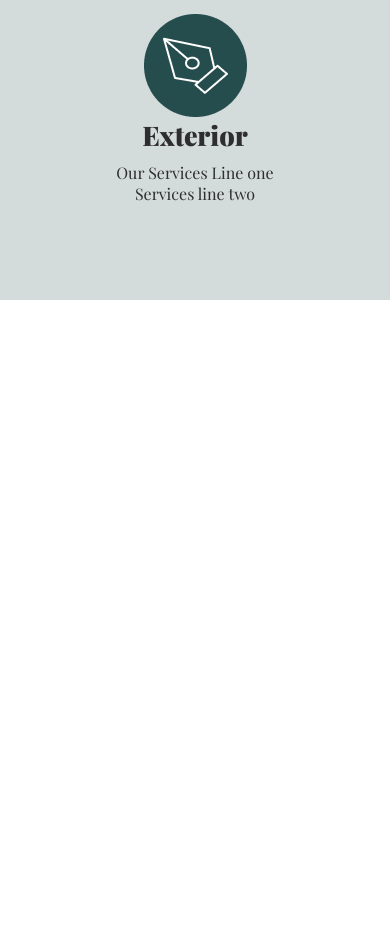
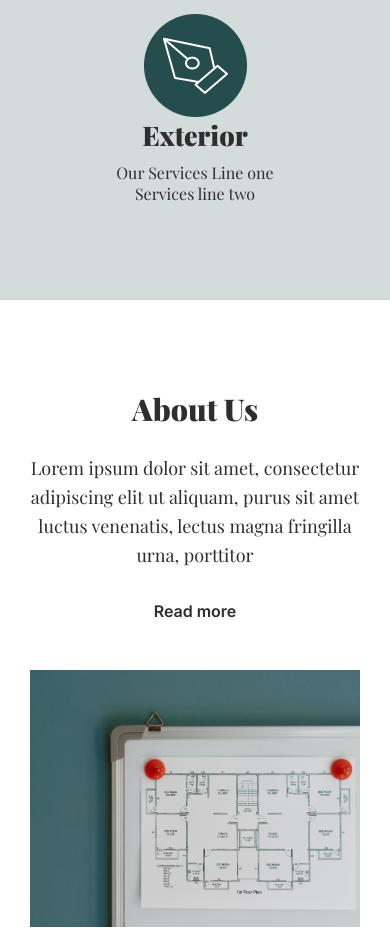
Before and after one commit to Screamo95/ArchiWeb, a plain HTML site: page index.html in a window 390 px wide. Shown: the part 1192-2139 px from the top of the page. Before the commit the page ends 1492 px from the top, so only its background shows below. Drawn offline with Linux system fonts and the light colour scheme.

Commit message:
add about

```diff
--- a/index.html
+++ b/index.html
@@ -79,6 +79,20 @@
     </div>
   </section>
 
+  <!-- About -->
+  <section class="about">
+    <div class="global__container">
+      <div class="about__body">
+        <img src="img/about_img.png" alt="About us" class="about-img">
+        <div class="about__content">
+          <h2 class="about__content-title">About Us</h2>
+          <p class="about__content-txt">Lorem ipsum dolor sit amet, consectetur adipiscing elit ut aliquam, purus sit amet luctus venenatis, lectus magna fringilla urna, porttitor</p>
+          <a class="about__content-link">Read more</a>
+        </div>
+      </div>
+    </div>
+  </section>
+
   <script src="js/scripts.js"></script>
 
 </body>
--- a/styles/style.css
+++ b/styles/style.css
@@ -1,6 +1,10 @@
 /* Global */
 * {
   box-sizing: border-box;
+}
+.global__container {
+  max-width: 1276px;
+  margin: 0 auto;
 }
 :root {
   --barlow: Barlow;
@@ -296,3 +300,98 @@
     margin-bottom: 30px;
   }
 }
+
+/* About */
+.about {
+  padding-top: 76px;
+  padding-bottom: 20px;
+  padding-left: 36px;
+}
+.about__body {
+  display: flex;
+}
+.about-img {
+  width: 735px;
+}
+.about__content {
+  padding-left: 85px;
+  padding-top: 74px;
+}
+.about__content-title {
+  font-family: var(--playBlack);
+  font-size: 51px;
+  color: #2f2e2e;
+  margin-bottom: 30px;
+  padding-left: 2px;
+}
+.about__content-txt {
+  font-family: var(--playRegular);
+  font-size: 31px;
+  color: #2f2e2e;
+  margin-bottom: 33px;
+  line-height: 162%;
+}
+.about__content-link {
+  font-family: var(--inSemiBold);
+  font-size: 24px;
+  color: #2f2e2e;
+  cursor: pointer;
+}
+
+@media screen and (max-width: 1330px) {
+  .about-img {
+    width: 500px;
+  }
+  .about__content {
+    padding-right: 30px;
+  }
+}
+@media screen and (max-width: 1050px) {
+  .about {
+    padding-left: 0px;
+    padding-top: 40px;
+  }
+  .about__body {
+    flex-direction: column-reverse;
+    max-width: 735px;
+    margin: 0 auto;
+    padding-left: 30px;
+    padding-right: 30px;
+  }
+  .about__content {
+    text-align: center;
+    margin-bottom: 50px;
+    padding-left: 0;
+    padding-right: 0;
+  }
+  .about-img {
+    width: 100%;
+  }
+}
+@media screen and (max-width: 656px) {
+  .about__content-title {
+    font-size: 36px;
+    padding-left: 0px;
+  }
+  .about__content-txt {
+    font-size: 24px;
+  }
+  .about__content-link {
+    font-size: 20px;
+  }
+}
+@media screen and (max-width: 510px) {
+  .about {
+    padding-top: 20px;
+  }
+  .about__content-title {
+    font-size: 30px;
+  }
+  .about__content-txt {
+    font-size: 18px;
+    line-height: 162%;
+  }
+  .about__content-link {
+    font-size: 16px;
+  }
+}
```
Also changed, not shown: img/about_img.png (added).
